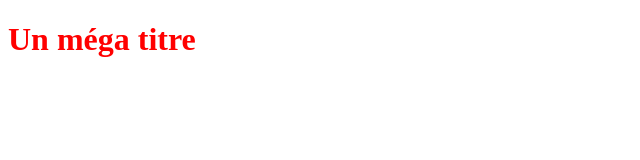
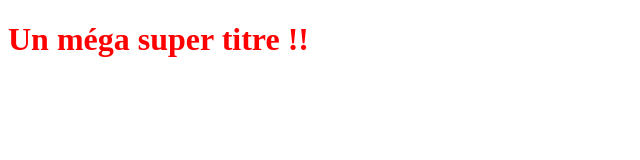
Before and after one commit to CyrilWW/OpenclassroomsProject, a plain HTML site: page index.html in a window 1280 px wide. Shown: the whole page, without its empty margins (0-640 px from the left). Drawn offline with Linux system fonts and the light colour scheme.

Commit message:
Modif du titre

```diff
--- a/index.html
+++ b/index.html
@@ -5,6 +5,6 @@
    <link rel="stylesheet" type="text/css" href="styles.css">
 </head>
 <body>
-   <h1>Un méga titre</h1>
+   <h1>Un méga super titre !!</h1>
 </body>
 </html>
```
